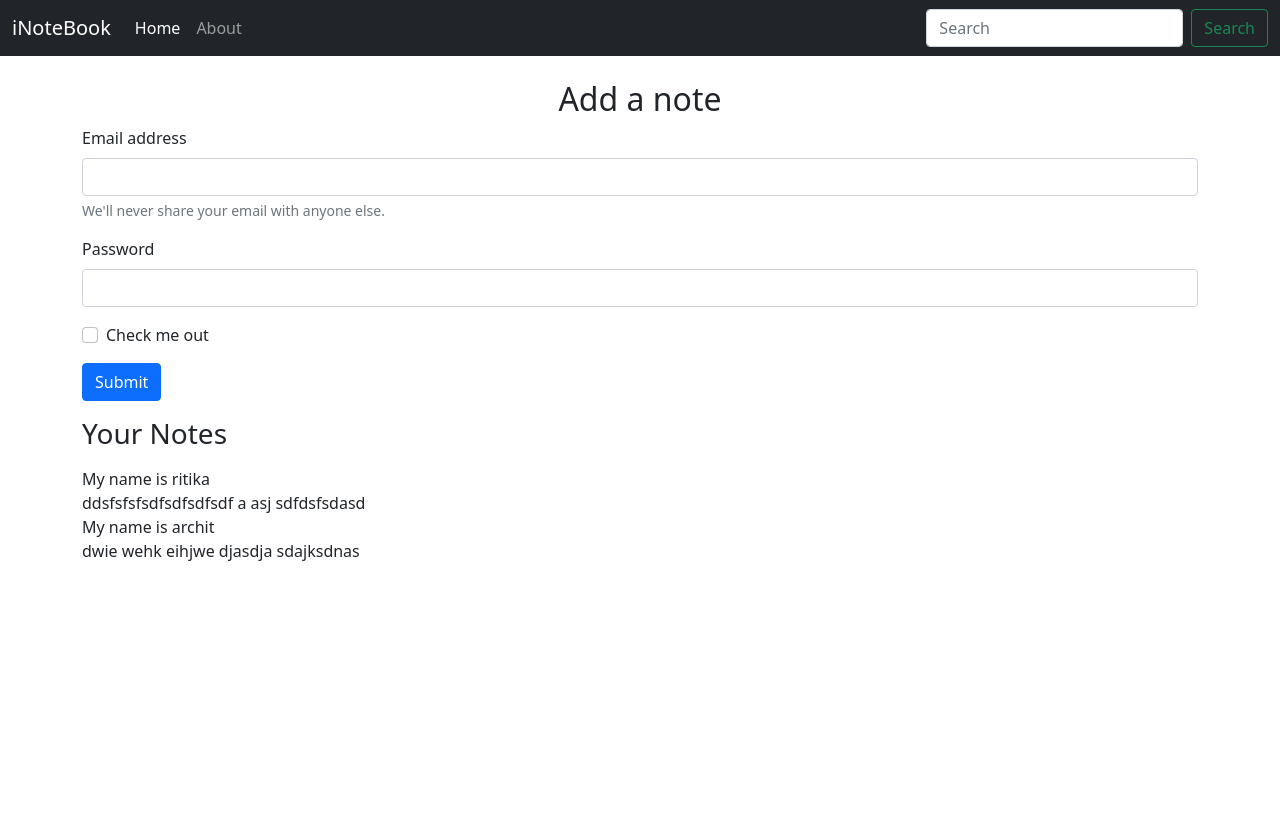
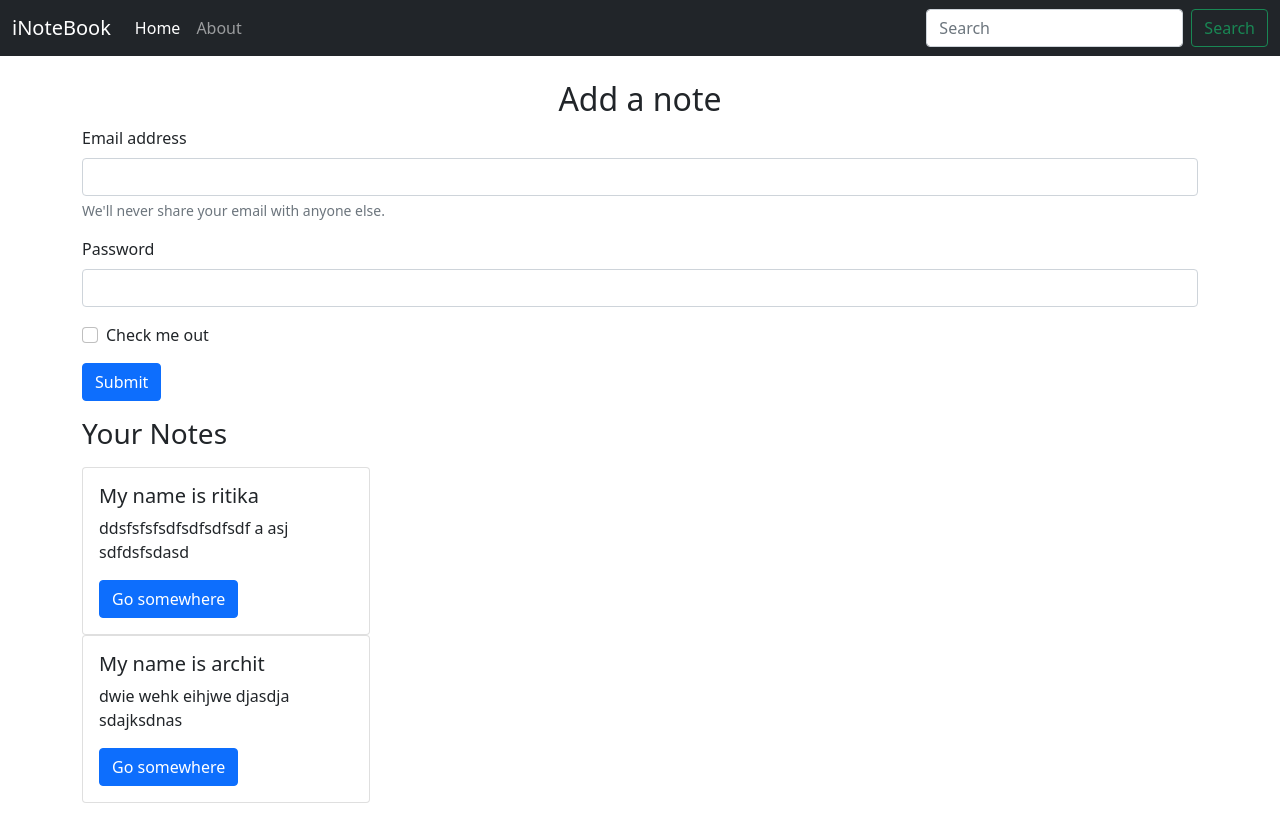
Before and after one commit to architjain798/stickynotes, a React (Create React App) app: page / in a window 1280 px wide. Before the commit the page ends 800 px from the top, so only its background shows below. Built offline with nearby package versions, Linux system fonts and the light colour scheme.

Commit message:
Added the NoteItem and Notes component to make code cleaner

```diff
--- a/src/components/Home.js
+++ b/src/components/Home.js
@@ -1,11 +1,7 @@
-import React, { useContext } from "react";
-import noteContext from "../context/notes/noteContext";
+import React from "react";
+import Notes from "./Notes";
 
 const Home = () => {
-  const context = useContext(noteContext);
-
-  const { data, setData } = context;
-
   return (
     <>
       <h2 className="text-center">Add a note</h2>
@@ -49,14 +45,7 @@ const Home = () => {
         </button>
       </form>
       <h3 className="my-3">Your Notes</h3>
-      {data.map((x) => {
-        return (
-          <>
-            <div>{x.title}</div>
-            <div>{x.description}</div>
-          </>
-        );
-      })}
+      <Notes />
     </>
   );
 };
--- /dev/null
+++ b/src/components/NoteItem.js
@@ -0,0 +1,20 @@
+import React from "react";
+
+const NotesItem = (props) => {
+  console.log(props);
+  return (
+    <>
+      <div className="card" style={{ width: "18rem" }}>
+        <div className="card-body">
+          <h5 className="card-title">{props.data.title}</h5>
+          <p className="card-text">{props.data.description}</p>
+          <a href="/" className="btn btn-primary">
+            Go somewhere
+          </a>
+        </div>
+      </div>
+    </>
+  );
+};
+
+export default NotesItem;
--- /dev/null
+++ b/src/components/Notes.js
@@ -0,0 +1,24 @@
+import React, { useContext } from "react";
+import noteContext from "../context/notes/noteContext";
+import NotesItem from "./NoteItem";
+const Notes = () => {
+  const context = useContext(noteContext);
+
+  const { data, setData } = context;
+
+  return (
+    <>
+      <div>
+        {data.map((x, i) => {
+          return (
+            <div key={i}>
+              <NotesItem data={x} />
+            </div>
+          );
+        })}
+      </div>
+    </>
+  );
+};
+
+export default Notes;
```
